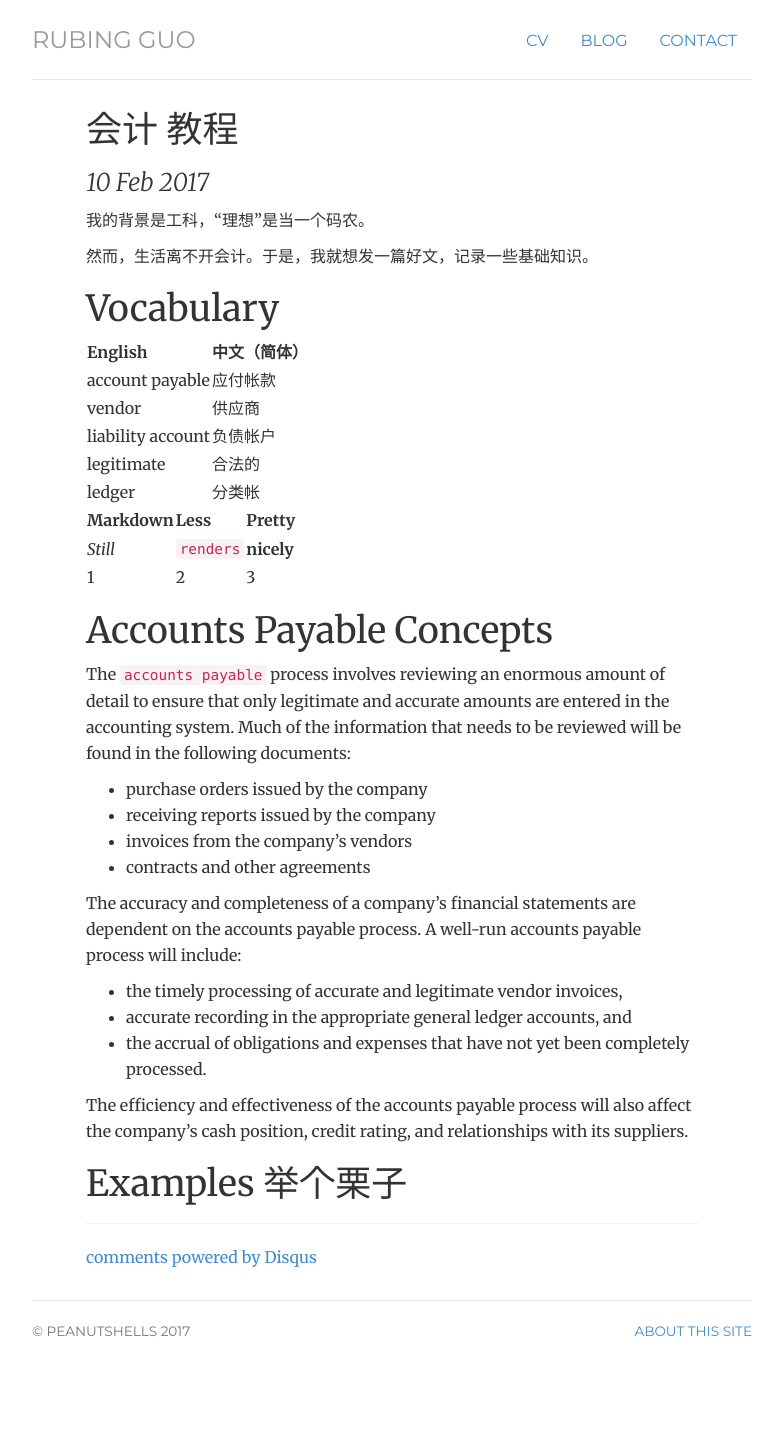
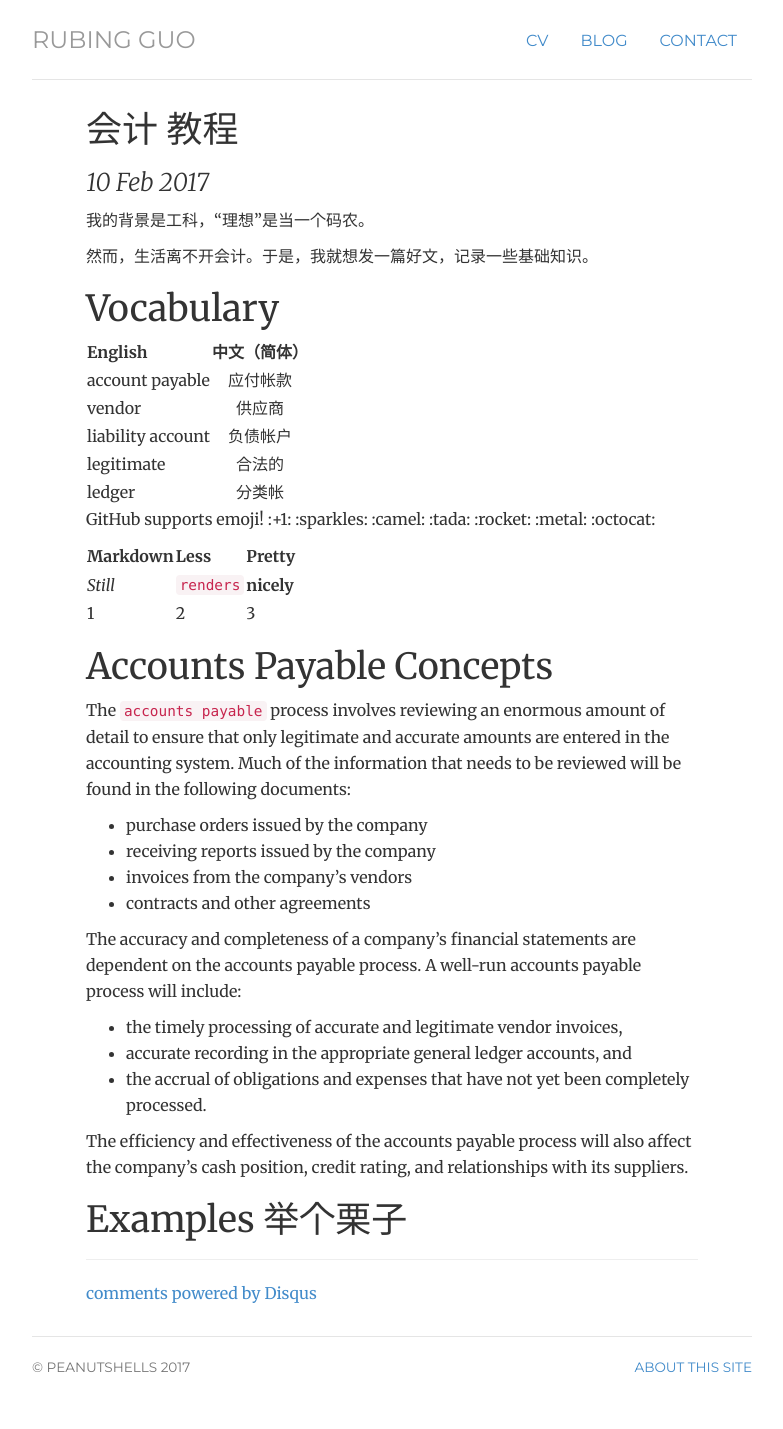
Before and after one commit to flower-joke/peanutshells.github.io, a Jekyll site: the page built from _posts/2017-02-10-会计-教程.md, in a window 1280 px wide. Shown: the whole page, without its empty margins (248-1031 px from the left). Built offline with Jekyll 4.4.1, drawn with Linux system fonts in a browser that asks for light colours; nearby versions of some CDN libraries; our own code applies the rules of GitHub Pages for plain Markdown files; comment, search, counter and statistics services are not loaded; before the commit the page ends 1393 px from its top, so only the background shows below that.

Commit message:
Update and rename 2017-02-10-accounting.md to 2017-02-10-会计-教程.md

```diff
--- a/_posts/2017-02-10-accounting.md
+++ b/_posts/2017-02-10-会计-教程.md
@@ -10,7 +10,7 @@
 # Vocabulary
 
 | English | 中文（简体）
-| --- | ---
+| --- |:---:|
 | account payable    | 应付帐款
 | vendor             | 供应商
 | liability account  | 负债帐户
@@ -18,7 +18,9 @@
 | ledger             | 分类帐
 
 
-
+GitHub supports emoji!
+:+1: :sparkles: :camel: :tada:
+:rocket: :metal: :octocat:
 
 Markdown | Less | Pretty
 --- | --- | ---
```
